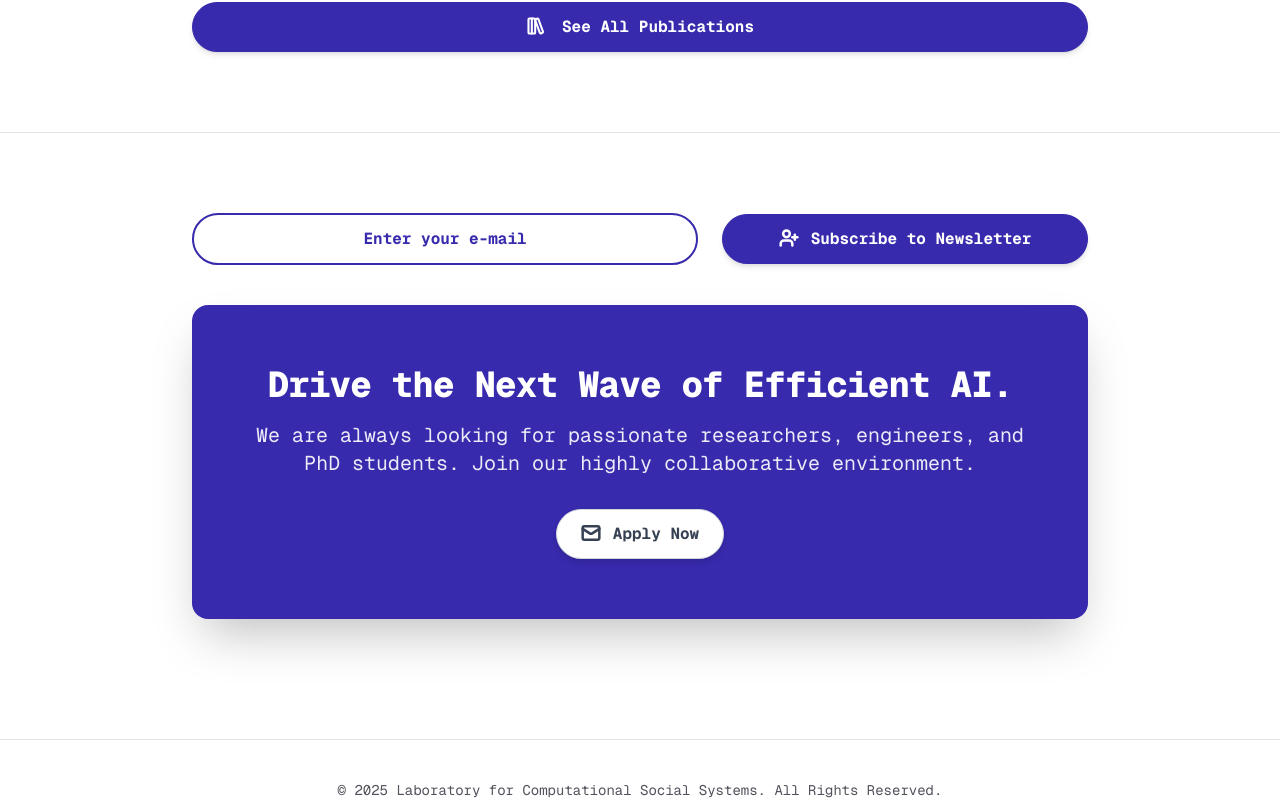
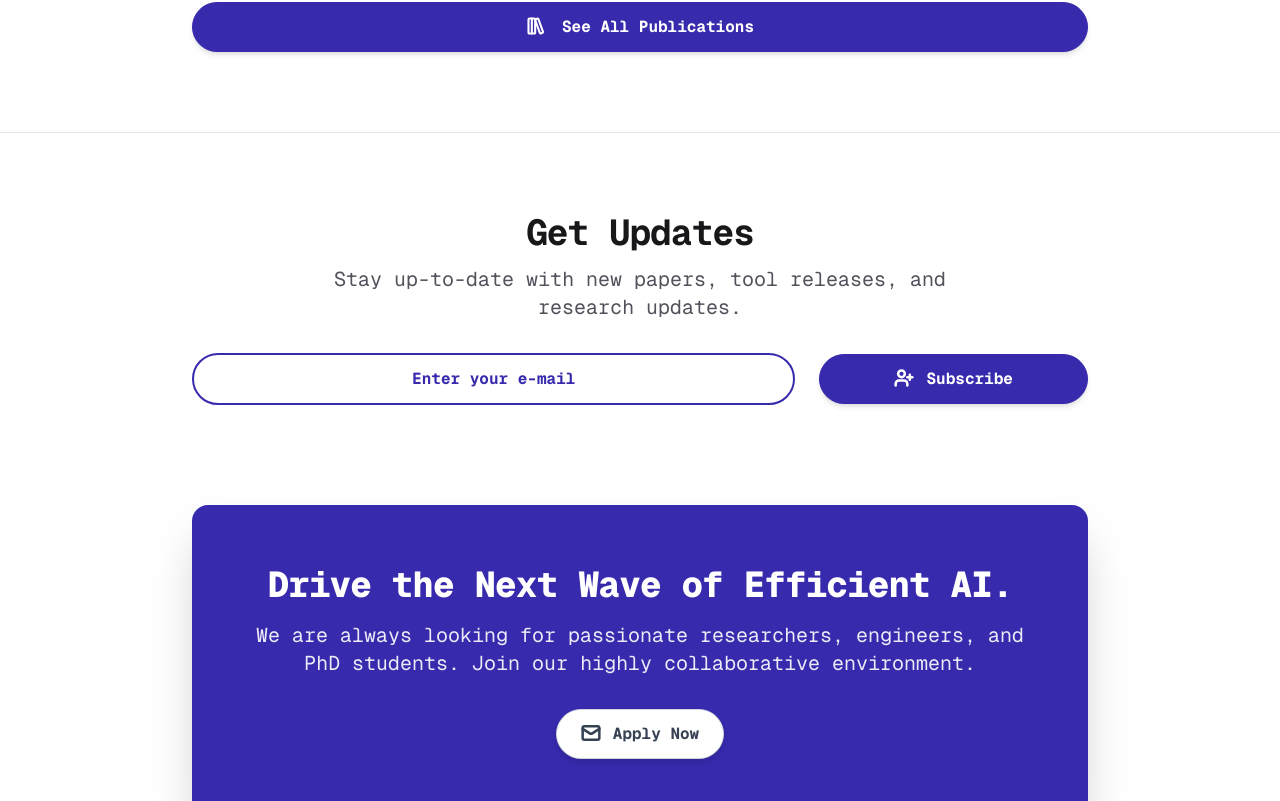
Before and after one commit to sudiptog81/efficient-llms, a Next.js app: page / in a window 1280 px wide. Shown: the part 3059-3860 px from the top of the page. Built offline with nearby package versions, Linux system fonts and the light colour scheme.

Commit message:
add get updates

```diff
--- a/src/components/Footer.js
+++ b/src/components/Footer.js
@@ -7,7 +7,7 @@ export default function Footer() {
       <div className="max-w-7xl mx-auto px-4 sm:px-6 lg:px-8">
         <p>
           &copy; {new Date().getFullYear()} Laboratory for Computational Social Systems. All Rights Reserved. <br />
-          <MapPin className="inline-block ml-2 mb-1 w-3 h-3" /> 3B-7, Block III, Indian Institute of Technology Delhi, Hauz Khas, New Delhi, India 110016.
+          <MapPin className="inline-block ml-2 mb-1 w-3 h-3" /> III-B7, Block III, Third Floor, Indian Institute of Technology Delhi, Hauz Khas, New Delhi, India 110016.
         </p>
         <div className="mt-4 space-x-4">
           <Link href="https://twitter.com/lcs2lab" target="_blank" rel="noopener noreferrer" className="hover:text-indigo-800 dark:hover:text-indigo-400">Twitter</Link>
--- a/src/components/NewsletterSubscribe.js
+++ b/src/components/NewsletterSubscribe.js
@@ -9,8 +9,8 @@ const NewsletterSubscribe = () => {
   const [loading, setLoading] = useState(false);
   const [error, setError] = useState("");
 
-  const baseClasses = "w-full md:w-200 flex items-center justify-center gap-2 px-6 py-3 rounded-full font-bold transition-colors border border-indigo-800 shadow-md text-white bg-indigo-800 dark:bg-indigo-500 dark:text-zinc-50";
-  const successClasses = "w-full md:w-200 flex items-center justify-center gap-2 px-6 py-3 rounded-full font-bold bg-green-700 text-white hover:bg-green-700 border-green-700 hover:border-green-700 dark:bg-green-400 dark:hover:bg-green-600 dark:border-green-400 dark:hover:border-green-600 dark:text-gray-950";
+  const baseClasses = "w-full md:w-120 flex items-center justify-center gap-2 px-6 py-3 rounded-full font-bold transition-colors border border-indigo-800 shadow-md text-white bg-indigo-800 dark:bg-indigo-500 dark:text-zinc-50";
+  const successClasses = "w-full md:w-120 flex items-center justify-center gap-2 px-6 py-3 rounded-full font-bold bg-green-700 text-white hover:bg-green-700 border-green-700 hover:border-green-700 dark:bg-green-400 dark:hover:bg-green-600 dark:border-green-400 dark:hover:border-green-600 dark:text-gray-950";
 
   const handleOnClick = async (e) => {
     e.preventDefault();
@@ -76,7 +76,7 @@ const NewsletterSubscribe = () => {
             onClick={handleOnClick}
           >
             {subscribed ? <UserCheck className="w-5 h-5 mr-1 font-bold -mt-[2px]" strokeWidth={3} /> : loading ? <Loader className="w-5 h-5 mr-1 font-bold -mt-[2px]" strokeWidth={3} /> : <UserPlus className="w-5 h-5 mr-1 font-bold -mt-[2px]" strokeWidth={3} />}
-            {subscribed ? "Subscribed" : loading ? "Subscribing" : "Subscribe to Newsletter"}
+            {subscribed ? "Subscribed" : loading ? "Subscribing" : "Subscribe"}
           </Button>
         </div>
       </form>
--- a/src/components/RecentPapers.js
+++ b/src/components/RecentPapers.js
@@ -5,7 +5,7 @@ import { CircleArrowRight, LibraryBig } from "lucide-react";
 const RecentPapers = ({ recentPublications }) => (
   <section id="publications" className="max-w-7xl mx-auto px-4 sm:px-6 lg:px-8 py-20 border-t border-zinc-200 dark:border-gray-800">
     <div className="text-center mb-16">
-      <h2 className="text-4xl font-bold tracking-tight">Recent Publications</h2>
+      <h2 className="text-3xl md:text-4xl font-bold tracking-tight">Recent Publications</h2>
       <p className="mt-3 text-lg md:text-xl text-zinc-600 dark:text-zinc-400 max-w-2xl mx-auto">
         See our latest breakthroughs in model compression and inference.
       </p>
--- a/src/components/ResearchAreas.js
+++ b/src/components/ResearchAreas.js
@@ -16,7 +16,7 @@ const ICONS = {
 const ResearchAreas = ({ researchAreas = [] }) => (
   <section id="research" className="max-w-7xl mx-auto px-4 sm:px-6 lg:px-8 py-20 border-t border-zinc-200 dark:border-gray-800">
     <div className="text-center mb-16">
-      <h2 className="text-4xl font-bold tracking-tight">Research Areas</h2>
+      <h2 className="text-3xl md:text-4xl font-bold tracking-tight">Research Areas</h2>
       <p className="mt-3 text-lg md:text-xl text-zinc-600 dark:text-zinc-400 max-w-2xl mx-auto">
         We focus on the intersection of theoretical efficiency and practical deployment.
       </p>
--- a/src/pages/index.js
+++ b/src/pages/index.js
@@ -142,7 +142,13 @@ export default function Home({ researchAreas = [], recentPublications = [], spon
         <Sponsors sponsors={sponsors} />
         <ResearchAreas researchAreas={researchAreas} />
         <RecentPapers recentPublications={recentPublications} />
-        <div className="px-4 sm:px-6 lg:px-8 max-w-7xl mx-auto border-t border-zinc-200 dark:border-gray-800 pt-20">
+        <div className="px-4 sm:px-6 lg:px-8 max-w-7xl mx-auto border-t border-zinc-200 dark:border-gray-800 pt-20 pb-15">
+          <div className="mb-8 text-center">
+            <h2 className="text-3xl md:text-4xl font-bold tracking-tight">Get Updates</h2>
+            <p className="mt-3 text-lg md:text-xl text-zinc-600 dark:text-zinc-400 max-w-2xl mx-auto">
+              Stay up-to-date with new papers, tool releases, and research updates.
+            </p>
+          </div>
           <NewsletterSubscribe />
         </div>
         <Join />
```
